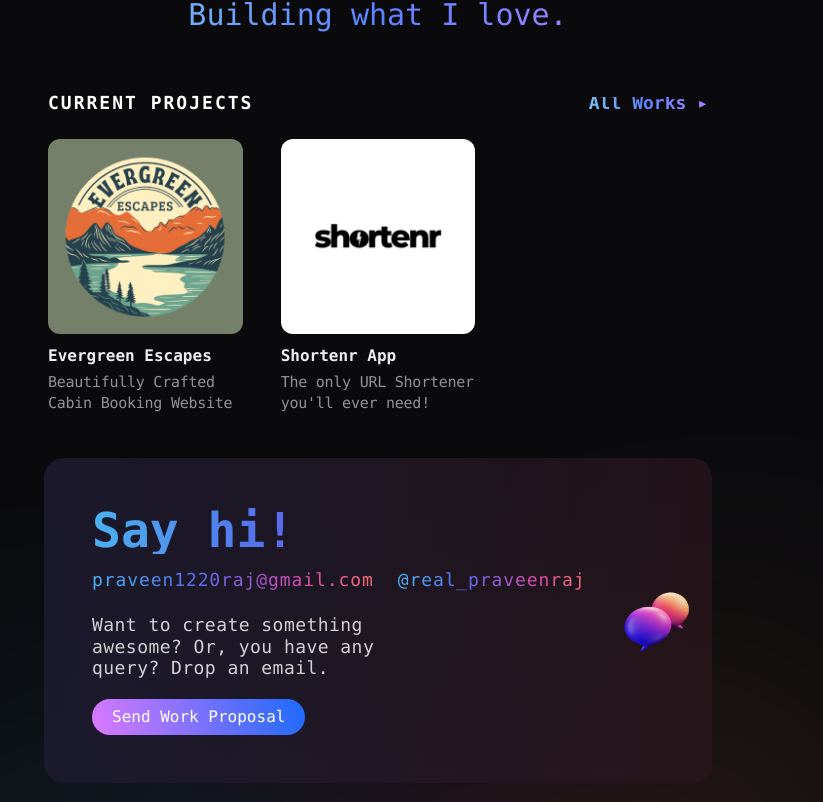
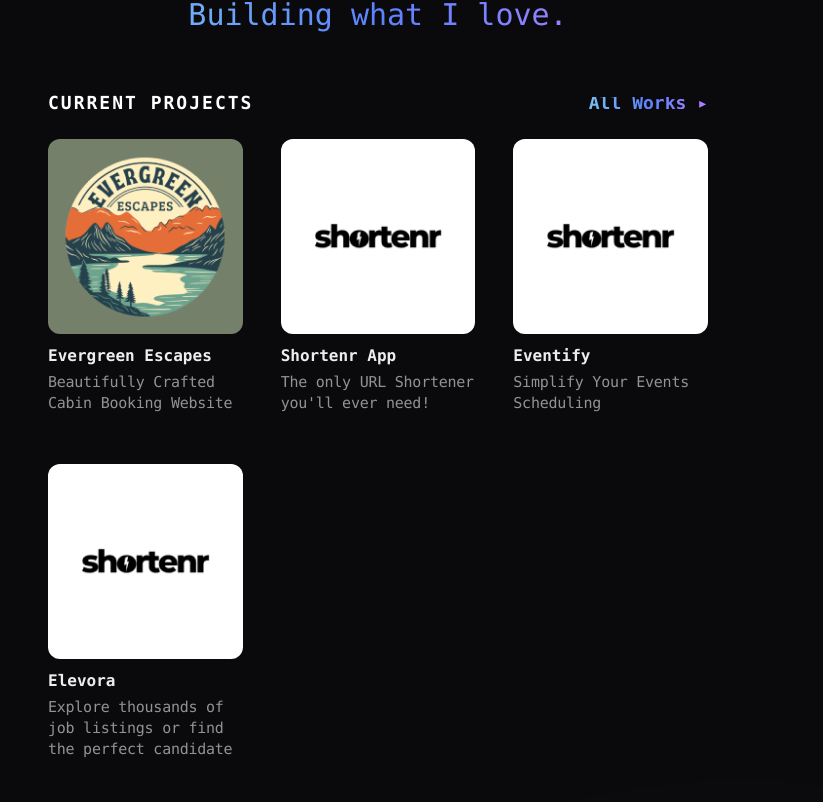
Before and after one commit to praveen-raj-r/praveen-raj-web-app, a React (Vite) app: page / in a window 1280 px wide. Shown: the part 578-1380 px from the top of the page, without its empty margins (262-1085 px from the left). Built offline with nearby package versions, Linux system fonts and the light colour scheme.

Commit message:
projects update

```diff
--- a/src/components/app/NavSocialLinks.jsx
+++ b/src/components/app/NavSocialLinks.jsx
@@ -25,8 +25,8 @@ const contents = [
 function NavSocialLinks() {
   return (
     <div className="flex items-center gap-4">
-      {contents.map((item) => (
-        <NavIcon key={item} item={item}></NavIcon>
+      {contents.map((item, k) => (
+        <NavIcon key={`nav-icon-${k}`} item={item}></NavIcon>
       ))}
     </div>
   );
@@ -37,9 +37,8 @@ function NavIcon({ item }) {
   if (item.link)
     return (
       <span
-        className={`${
-          item.rightBorder ? "border-r-2 border-[#ffffff1a] pr-2" : ""
-        }`}
+        className={`${item.rightBorder ? "border-r-2 border-[#ffffff1a] pr-2" : ""
+          }`}
       >
         <a target="_blank" href={item.link}>
           {item.icon}
--- a/src/components/app/Navbar.jsx
+++ b/src/components/app/Navbar.jsx
@@ -24,7 +24,6 @@ const navItems = [
 ];
 
 const navDropdownItems = [
-  // { text: "story", link: "/story" },
   { text: "links", link: "/links" },
   { text: "Supporters", link: "/thanks" },
   { text: "Bookshelf", link: "/books" },
@@ -39,8 +38,8 @@ function Navbar() {
         <Logo />
         <div className="relative items-center hidden ml-2 md:flex max-h-10">
           <ul className="flex">
-            {navItems.map((navItem) => (
-              <NavItem key={navItem.id} navItem={navItem} />
+            {navItems.map((navItem, k) => (
+              <NavItem key={`navBar-item-key-${k}`} navItem={navItem} />
             ))}
             <li className="relative">
               <DropdownMenu>
@@ -80,9 +79,8 @@ function NavItem({ navItem }) {
     <li className="relative">
       <Link to={routePath}>
         <span
-          className={`pl-5 font-medium capitalize ${
-            special ? "gradient retro-2" : ""
-          }`}
+          className={`pl-5 font-medium capitalize ${special ? "gradient retro-2" : ""
+            }`}
         >
           {label}
         </span>
--- a/src/components/app/ProjectsContainer.jsx
+++ b/src/components/app/ProjectsContainer.jsx
@@ -1,25 +1,6 @@
 import { Link } from "react-router-dom";
-// import projectImgs from "/3dicons.png";
-import evergreenEscapesLogo from "/evergreen-escapes.png";
-import shortenrLogo from "/shortenr.png";
 import ProjectItem from "./ProjectItem";
-
-const projects = [
-  {
-    id: "1",
-    img: evergreenEscapesLogo,
-    header: "Evergreen Escapes",
-    description: "Beautifully Crafted Cabin Booking Website",
-    hrefUrl: "https://evergreen-escapes.vercel.app/",
-  },
-  {
-    id: "2",
-    img: shortenrLogo,
-    header: "Shortenr App",
-    description: "The only URL Shortener you'll ever need! ",
-    hrefUrl: "https://shortenr-app.vercel.app/",
-  },
-];
+import projects from "@/data/projects";
 
 function ProjectsContainer({ landingPage = false }) {
   return (
@@ -40,8 +21,8 @@ function ProjectsContainer({ landingPage = false }) {
         </div>
       )}
       <div className="relative grid grid-cols-1 md:grid-cols-3 gap-[10px] md:gap-[14px] mt-[6px] p-1">
-        {projects.map((project) => (
-          <ProjectItem key={project.id} project={project}></ProjectItem>
+        {projects.map((project, id) => (
+          <ProjectItem key={`project-${id}`} project={project}></ProjectItem>
         ))}
       </div>
     </section>
--- /dev/null
+++ b/src/data/projects.json
@@ -0,0 +1,30 @@
+[
+    {
+        "id": "1",
+        "img": "/evergreen-escapes.png",
+        "header": "Evergreen Escapes",
+        "description": "Beautifully Crafted Cabin Booking Website",
+        "hrefUrl": "https://evergreen-escapes.vercel.app/"
+    },
+    {
+        "id": "2",
+        "img": "/shortenr.png",
+        "header": "Shortenr App",
+        "description": "The only URL Shortener you'll ever need! ",
+        "hrefUrl": "https://shortenr-app.vercel.app/"
+    },
+    {
+        "id": "3",
+        "img": "/shortenr.png",
+        "header": "Eventify",
+        "description": "Simplify Your Events Scheduling",
+        "hrefUrl": "https://eventify-web-app.vercel.app/"
+    },
+    {
+        "id": "4",
+        "img": "/shortenr.png",
+        "header": "Elevora",
+        "description": "Explore thousands of job listings or find the perfect candidate",
+        "hrefUrl": "https://elevora.vercel.app/"
+    }
+]
```
Also changed, not shown: src/pages/Stack.jsx (+8 -12 lines).
